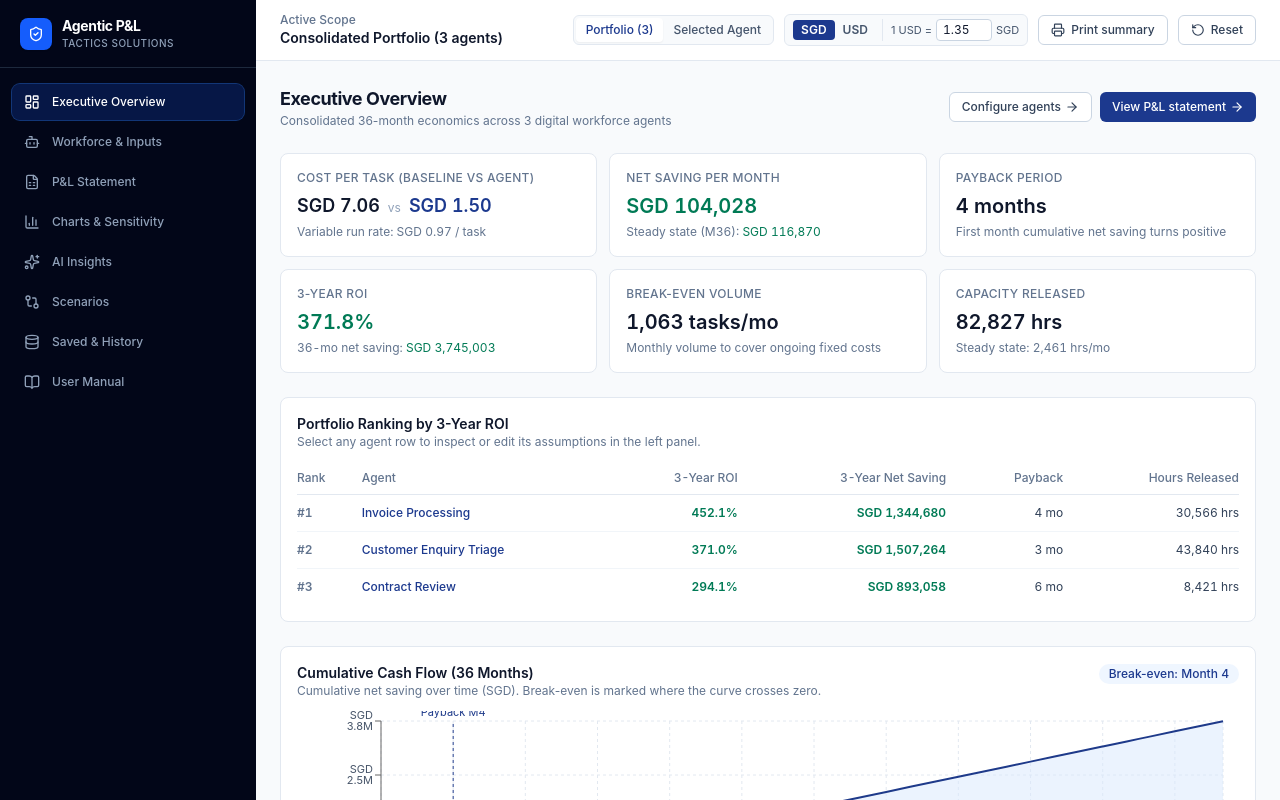
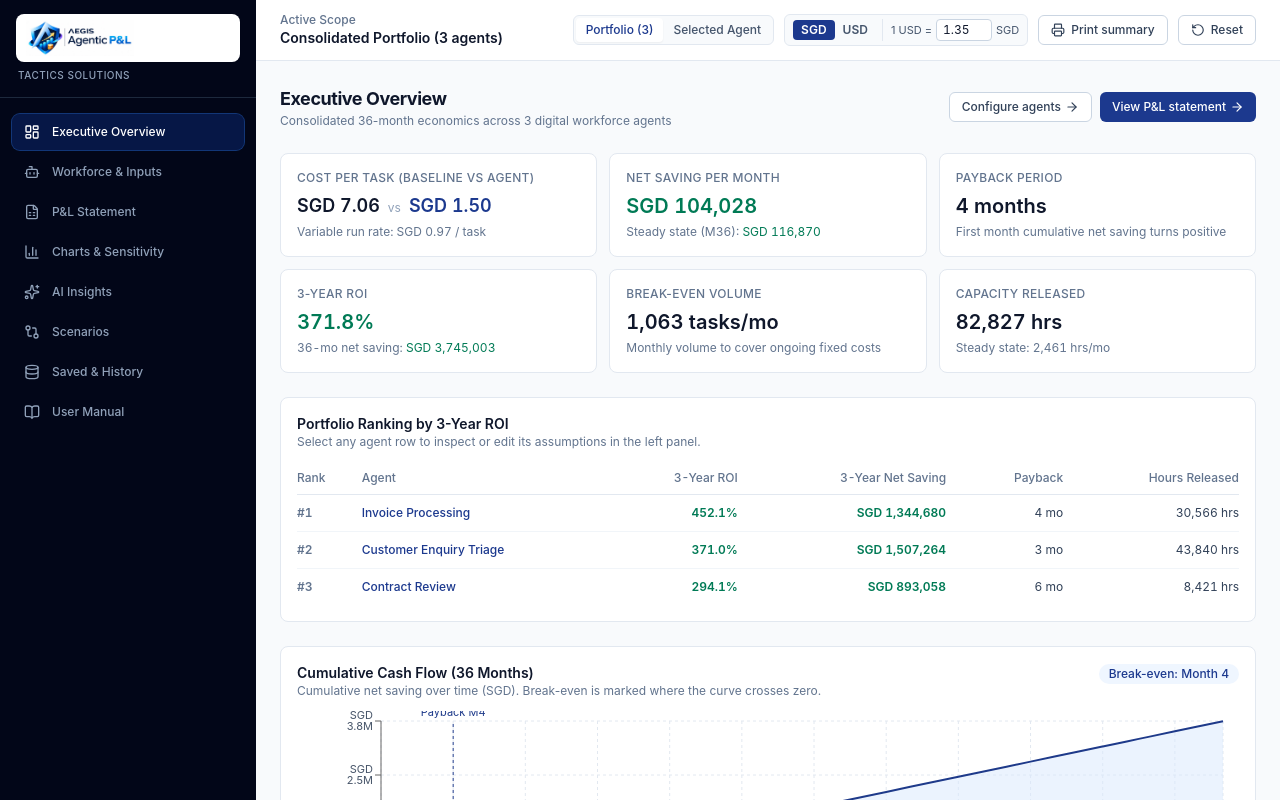
Before and after one commit to ianloe/agentic-PL, a React (Vite) app: page / in a window 1280 px wide. Shown: the top 800 px of the page. Built offline with nearby package versions, Linux system fonts and the light colour scheme.

Commit message:
Add AEGIS Agentic P&L logo to app, print summary, and README

```diff
--- a/src/components/AegisShell.tsx
+++ b/src/components/AegisShell.tsx
@@ -10,7 +10,6 @@ import {
   Printer,
   RotateCcw,
   Shield,
-  ShieldCheck,
   Sparkles,
   User,
   X,
@@ -66,17 +65,18 @@ export function AegisShell({
     <div className="flex h-full flex-col justify-between bg-slate-950 text-slate-200">
       <div>
         {/* Aegis-style Brand Header */}
-        <div className="flex items-center justify-between border-b border-slate-800 px-5 py-4">
-          <div className="flex items-center gap-2.5">
-            <div className="flex h-8 w-8 items-center justify-center rounded-lg bg-blue-600 text-white shadow-xs">
-              <ShieldCheck className="h-4 w-4" aria-hidden="true" />
+        <div className="flex items-center justify-between border-b border-slate-800 px-4 py-3.5">
+          <div className="min-w-0 flex-1">
+            <div className="rounded-lg bg-white px-2.5 py-1.5 shadow-xs">
+              <img
+                src="/logo.png"
+                alt="AEGIS Agentic P&L"
+                className="h-9 w-auto object-contain"
+              />
             </div>
-            <div>
-              <p className="text-sm font-bold tracking-tight text-white">Agentic P&amp;L</p>
-              <p className="text-[10px] font-medium tracking-wider text-slate-400 uppercase">
-                Tactics Solutions
-              </p>
-            </div>
+            <p className="mt-1.5 px-0.5 text-[10px] font-medium tracking-wider text-slate-400 uppercase">
+              Tactics Solutions
+            </p>
           </div>
           <button
             type="button"
--- a/src/components/PrintSummary.tsx
+++ b/src/components/PrintSummary.tsx
@@ -44,6 +44,8 @@ export function PrintSummary({
   return (
     <div className="print-only space-y-5 text-slate-900">
       <div className="flex items-end justify-between border-b-2 border-slate-900 pb-3">
+        <div className="flex items-center gap-3">
+          <img src="/logo.png" alt="AEGIS Agentic P&L" className="h-10 w-auto object-contain" />
           <div>
             <h1 className="text-xl font-bold text-slate-900">
               Agentic P&amp;L Executive Summary
@@ -51,6 +53,7 @@ export function PrintSummary({
             <p className="text-xs text-slate-600">
               Scope: {viewScope === 'portfolio' ? 'Consolidated Portfolio' : activeResult.agentName} · Currency: {currency} (1 USD = {exchangeRate.toFixed(2)} SGD)
             </p>
+          </div>
         </div>
         <p className="text-xs text-slate-500">
           Generated {GENERATED_DATE}
--- a/vite.config.ts
+++ b/vite.config.ts
@@ -10,7 +10,13 @@ export default defineConfig({
     tailwindcss(),
     VitePWA({
       registerType: 'autoUpdate',
-      includeAssets: ['favicon.png', 'apple-touch-icon.png', 'pwa-192x192.png', 'pwa-512x512.png'],
+      includeAssets: [
+        'logo.png',
+        'favicon.png',
+        'apple-touch-icon.png',
+        'pwa-192x192.png',
+        'pwa-512x512.png',
+      ],
       manifest: {
         name: 'Agentic P&L Calculator',
         short_name: 'Agentic P&L',
```
Also changed, not shown: public/logo.png (added), 1 other file (tests, documents, lock files or other folders). Lines whose indentation alone changed are shown as unchanged.
